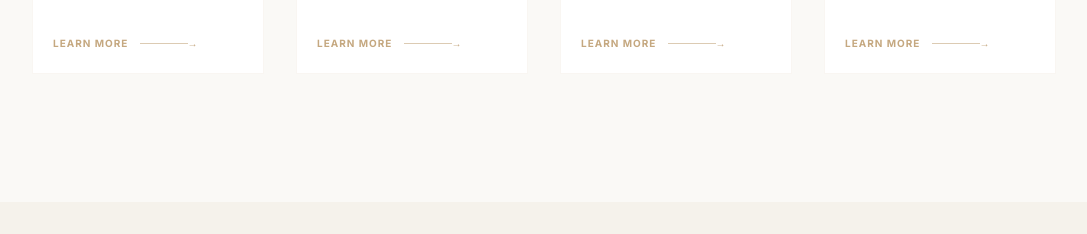
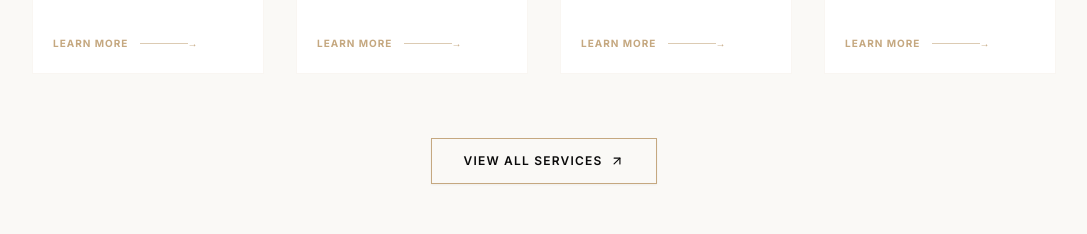
Before and after one commit to navaneethpv/asset-homes, a Next.js app: page / in a window 1280 px wide. Shown: the part 3180-3414 px from the top of the page, without its empty margins (96-1183 px from the left). Built offline with nearby package versions, Linux system fonts and the light colour scheme.

Commit message:
feat: update logo styling, adjust navbar height, and add CTA buttons to AssetShowcase and ServicesGrid components

```diff
--- a/src/components/AssetShowcase.tsx
+++ b/src/components/AssetShowcase.tsx
@@ -100,6 +100,17 @@ export default function AssetShowcase() {
           ))}
         </div>
 
+        {/* View Complete Gallery CTA Button */}
+        <div className="mt-16 text-center">
+          <Link
+            href="/gallery"
+            className="inline-flex items-center gap-2 px-8 py-3.5 border border-brand-gold text-brand-black hover:bg-brand-black hover:text-brand-cream hover:border-brand-black text-xs font-sans font-semibold tracking-widest uppercase transition-all duration-300 shadow-xs"
+          >
+            Explore Complete Gallery
+            <ArrowUpRight className="w-3.5 h-3.5" />
+          </Link>
+        </div>
+
       </div>
     </section>
   );
--- a/src/components/Navbar.tsx
+++ b/src/components/Navbar.tsx
@@ -19,7 +19,7 @@ export default function Navbar() {
 
   return (
     <header className="sticky top-0 z-50 w-full border-b border-brand-gold/10 bg-brand-cream/80 backdrop-blur-md transition-colors duration-300">
-      <div className="w-full flex h-24 items-center justify-between px-6 sm:px-12 lg:px-20 xl:px-32">
+      <div className="w-full flex h-20 md:h-24 items-center justify-between px-6 sm:px-12 lg:px-20 xl:px-32">
         {/* Brand Logo */}
         <Link href="/" className="flex items-center">
           <Image
@@ -27,7 +27,7 @@ export default function Navbar() {
             alt="Asset Homes Property Management Logo"
             width={180}
             height={100}
-            className="h-18 w-auto object-contain brightness-0"
+            className="h-16 md:h-25 w-auto object-contain brightness-0"
             priority
           />
         </Link>
--- a/src/components/ServicesGrid.tsx
+++ b/src/components/ServicesGrid.tsx
@@ -3,6 +3,7 @@
 import Image from "next/image";
 import Link from "next/link";
 import { motion } from "framer-motion";
+import { ArrowUpRight } from "lucide-react";
 
 interface ServiceItem {
   num: string;
@@ -164,6 +165,17 @@ export default function ServicesGrid() {
           ))}
         </motion.div>
 
+        {/* View All Services CTA Button */}
+        <div className="mt-16 text-center">
+          <Link
+            href="/services"
+            className="inline-flex items-center gap-2 px-8 py-3.5 border border-brand-gold text-brand-black hover:bg-brand-black hover:text-brand-cream hover:border-brand-black text-xs font-sans font-semibold tracking-widest uppercase transition-all duration-300 shadow-xs"
+          >
+            View All Services
+            <ArrowUpRight className="w-3.5 h-3.5" />
+          </Link>
+        </div>
+
       </div>
     </section>
   );
```
Also changed, not shown: public/logo.png.
